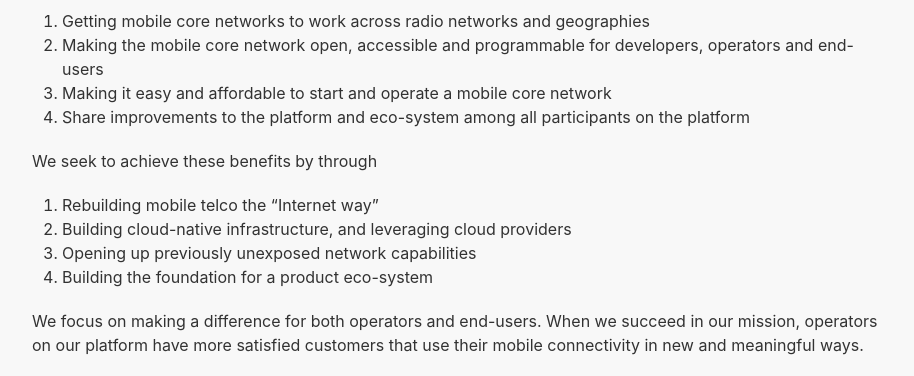
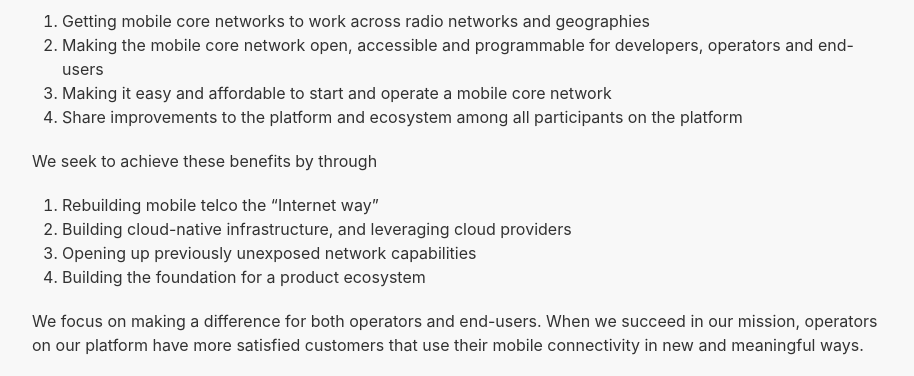
Before and after one commit to working-group-two/engineering-blog, a Jekyll site: the page built from pages/index.md, in a window 1280 px wide and 900 px high, scrolled down 454 px, cut to the strip 0-596 px from the top of the window. Shown: the part 153-529 px from the top of the strip, without its empty margins (178-1092 px from the left). Built offline with Jekyll 4.4.1, drawn with Linux system fonts in a browser that asks for light colours; nearby versions of some CDN libraries.

Commit message:
It's speled "ecosystem"

```diff
--- a/pages/index.md
+++ b/pages/index.md
@@ -11,13 +11,13 @@ We want to give mobile operators the innovation capacity of Internet players. We
 1. Getting mobile core networks to work across radio networks and geographies
 2. Making the mobile core network open, accessible and programmable for developers, operators and end-users
 3. Making it easy and affordable to start and operate a mobile core network
-4. Share improvements to the platform and eco-system among all participants on the platform
+4. Share improvements to the platform and ecosystem among all participants on the platform
 
 We seek to achieve these benefits by through
 1. Rebuilding mobile telco the "Internet way"
 2. Building cloud-native infrastructure, and leveraging cloud providers
 3. Opening up previously unexposed network capabilities
-4. Building the foundation for a product eco-system
+4. Building the foundation for a product ecosystem
 
 We focus on making a difference for both operators and end-users. When we succeed in our mission, operators on our platform have more satisfied customers that use their mobile connectivity in new and meaningful ways.
 
```
